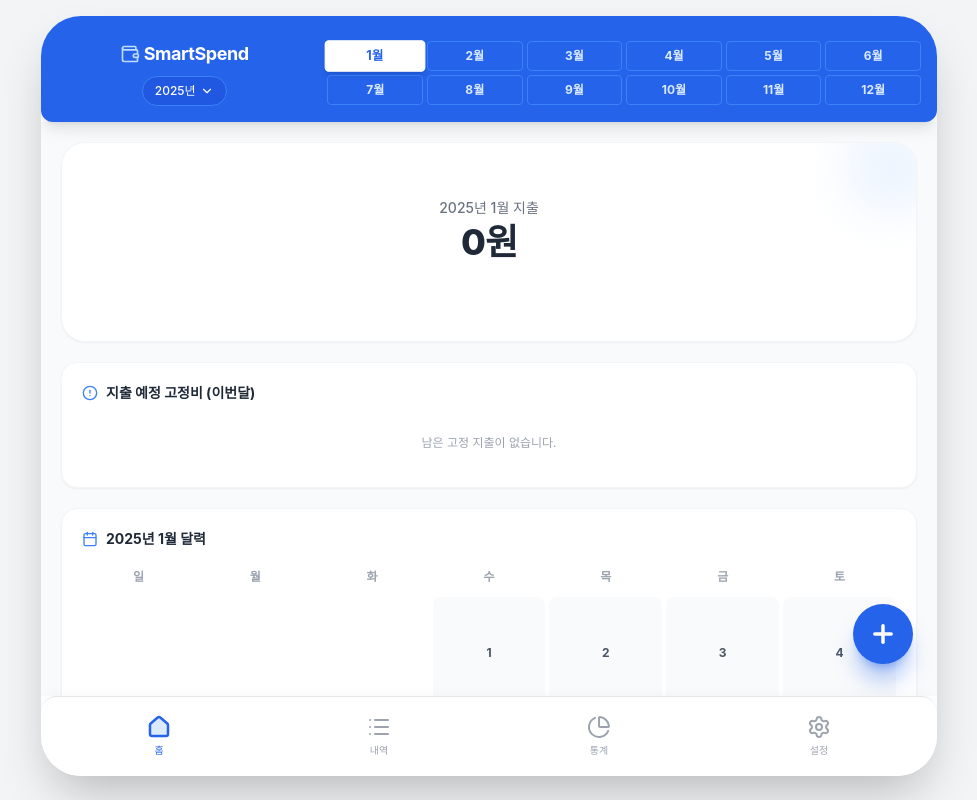
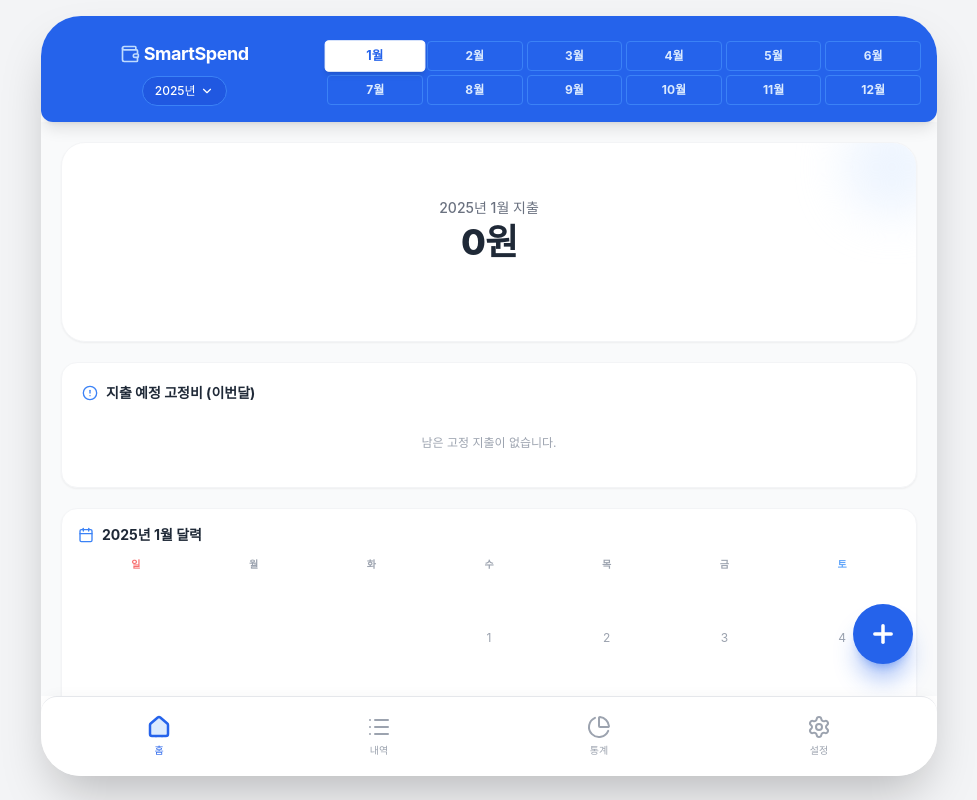
Before and after one commit to ikaros3/SmartSpend, a React (Vite) app: page / in a window 1280 px wide. Shown: the whole page, without its empty margins (151-1128 px from the left). Built offline with nearby package versions, Linux system fonts and the light colour scheme; the HTML template or start-up script is replaced by a standard one; a web font is replaced by a local one.

Commit message:
(Feature) 달력 UI 수정

```diff
--- a/src/components/CalendarView.jsx
+++ b/src/components/CalendarView.jsx
@@ -44,55 +44,56 @@ export default function CalendarView({
     }, [selectedDay, currentData]);
 
     return (
-        <div className="bg-white rounded-2xl p-5 shadow-sm border border-gray-100">
-            <h3 className="font-bold text-gray-800 mb-4 text-sm flex items-center">
+        <div className="bg-white rounded-2xl p-4 shadow-sm border border-gray-100">
+            <h3 className="font-bold text-gray-800 mb-2 text-sm flex items-center">
                 <Calendar size={16} className="text-blue-500 mr-2" />
                 {currentYear}년 {currentMonth} 달력
             </h3>
 
             {/* 요일 헤더 */}
-            <div className="grid grid-cols-7 gap-1 mb-2">
+            <div className="grid grid-cols-7 gap-0.5 mb-1">
                 {['일', '월', '화', '수', '목', '금', '토'].map((day, idx) => (
-                    <div key={idx} className="text-center text-xs font-bold text-gray-400 py-1">
+                    <div key={idx} className={`text-center text-[10px] font-bold py-1 ${idx === 0 ? 'text-red-400' : idx === 6 ? 'text-blue-400' : 'text-gray-400'
+                        }`}>
                         {day}
                     </div>
                 ))}
             </div>
 
             {/* 달력 그리드 */}
-            <div className="grid grid-cols-7 gap-1">
+            <div className="grid grid-cols-7 gap-0.5">
                 {calendarData.map((dayData, idx) => (
                     <div key={idx} className="aspect-square">
                         {dayData ? (
                             <button
                                 onClick={() => setSelectedDay(dayData.day)}
-                                className={`w-full h-full rounded-lg flex flex-col items-center justify-center transition-all relative ${selectedDay === dayData.day
-                                        ? 'bg-blue-500 text-white shadow-md scale-105'
+                                className={`w-full h-full rounded-md flex flex-col items-center justify-center transition-all relative border ${selectedDay === dayData.day
+                                        ? 'bg-blue-600 text-white border-blue-600 shadow-md ring-1 ring-blue-200 z-10'
                                         : dayData.items.length > 0
-                                            ? 'bg-gradient-to-br from-pink-50 to-purple-50 text-gray-800 hover:shadow-md hover:scale-105'
-                                            : 'bg-gray-50 text-gray-600 hover:bg-gray-100'
+                                            ? 'bg-indigo-50 text-indigo-900 border-indigo-100 font-semibold hover:bg-indigo-100 hover:border-indigo-200'
+                                            : 'bg-white text-gray-400 border-transparent hover:bg-gray-50 hover:border-gray-200'
                                     }`}
                             >
-                                <span className={`text-xs font-bold ${selectedDay === dayData.day ? 'text-white' : ''
+                                <span className={`text-xs ${selectedDay === dayData.day ? 'font-bold' : ''
                                     }`}>
                                     {dayData.day}
                                 </span>
                                 {dayData.items.length > 0 && (
-                                    <div className="absolute bottom-1 flex gap-0.5">
+                                    <div className="absolute bottom-0.5 flex gap-0.5 justify-center w-full px-0.5">
                                         {dayData.items.slice(0, 3).map((item, itemIdx) => {
                                             const cat = categories.find(c => c.name === item.category) || { icon: '•', chartColor: 'text-gray-400' };
-                                            // 차트 컬러에서 텍스트 색상만 추출하거나 기본값 사용
+                                            // 선택되지 않았을 때 아이콘 색상을 좀 더 진하게 조정할 필요가 있음
                                             const colorClass = selectedDay === dayData.day ? 'text-white' : cat.chartColor;
                                             return (
-                                                <span key={itemIdx} className={`text-[8px] ${colorClass}`}>
-                                                    {cat.icon}
+                                                <span key={itemIdx} className={`text-[6px] leading-none ${colorClass}`}>
+                                                    ●
                                                 </span>
                                             );
                                         })}
                                         {dayData.items.length > 3 && (
-                                            <span className={`text-[6px] font-bold ${selectedDay === dayData.day ? 'text-white' : 'text-gray-500'
+                                            <span className={`text-[6px] leading-none font-bold ${selectedDay === dayData.day ? 'text-white' : 'text-gray-400'
                                                 }`}>
-                                                +{dayData.items.length - 3}
+                                                +
                                             </span>
                                         )}
                                     </div>
```
